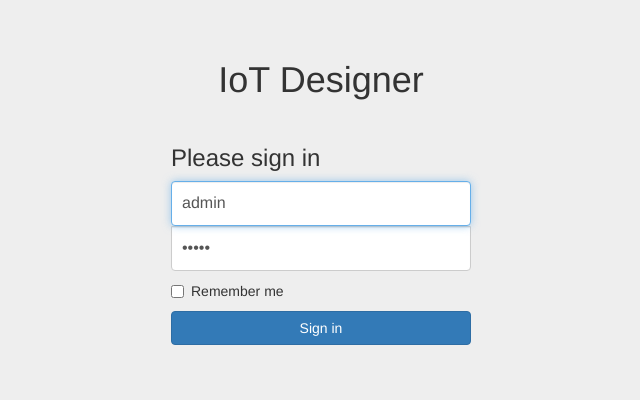
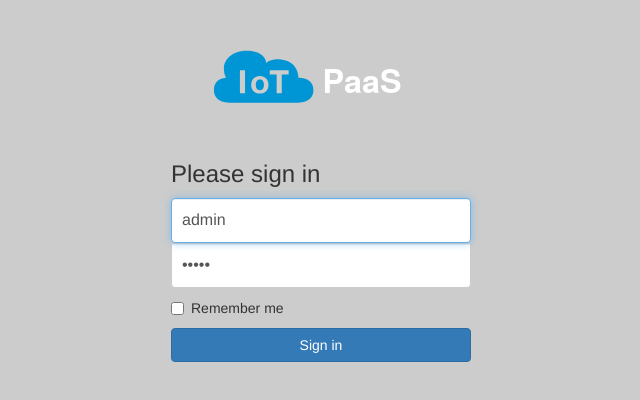
Before and after one commit to rbournissent/iot-designer, a website: page public/login.html in a window 1280 px wide. Shown: the whole page, without its empty margins (319-959 px from the left). Drawn offline with nearby package versions, Linux system fonts and the light colour scheme.

Commit message:
Add project logo to login screen

```diff
--- a/public/css/signin.css
+++ b/public/css/signin.css
@@ -1,7 +1,7 @@
 body {
   padding-top: 40px;
   padding-bottom: 40px;
-  background-color: #eee;
+  background-color: #ccc;
 }
 
 .form-signin {
--- a/public/login.html
+++ b/public/login.html
@@ -24,7 +24,11 @@
   <body>
 
     <div class="container" ng-app="login" ng-controller="LoginController as vm">
-      <h1 class='text-center'>IoT Designer</h1>
+<p class="text-center">
+    <span>
+        <img id="logo" width="240" src="/images/iot_logo.svg" alt="IoT">
+    </span>
+</p>
       <form class="form-signin">
         <h3 class="form-signin-heading">Please sign in</h3>
         <label for="inputEmail" class="sr-only">Email address</label>
```
Also changed, not shown: public/index.html (+2 -1 lines).
